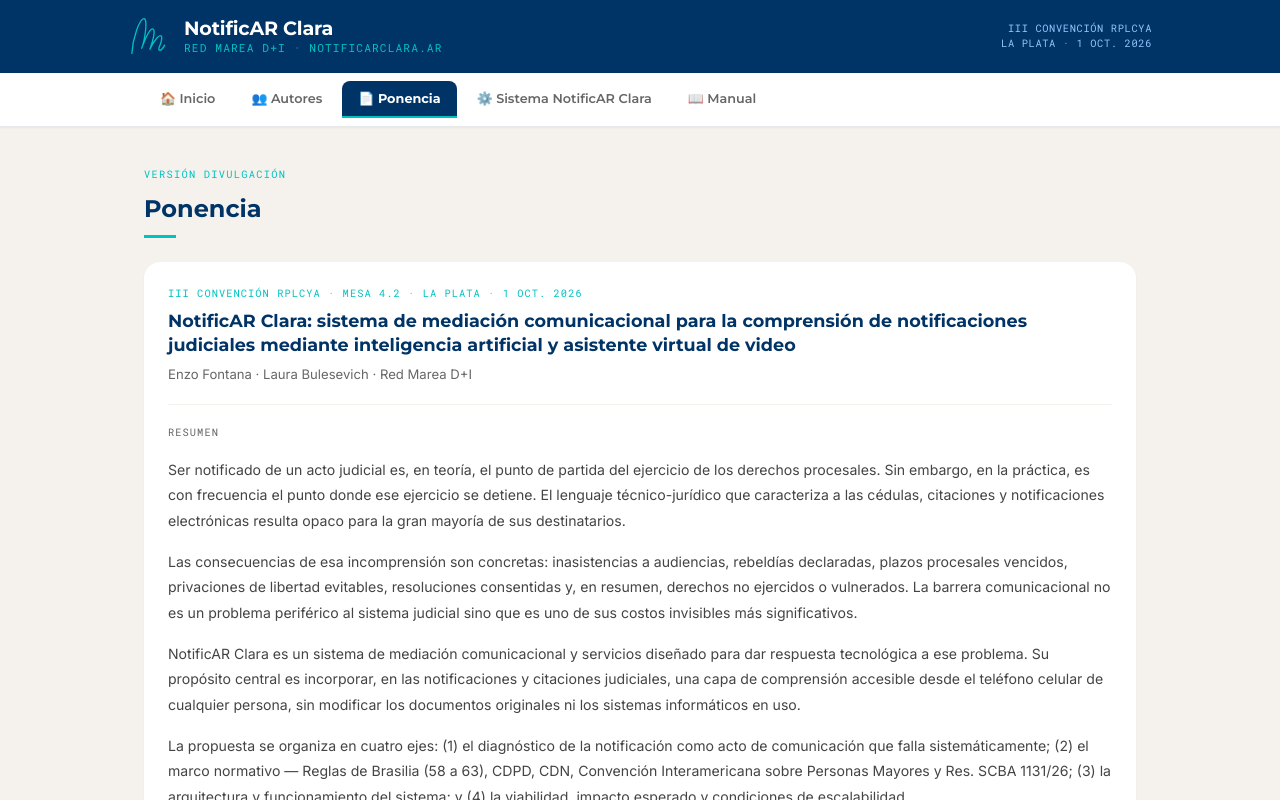
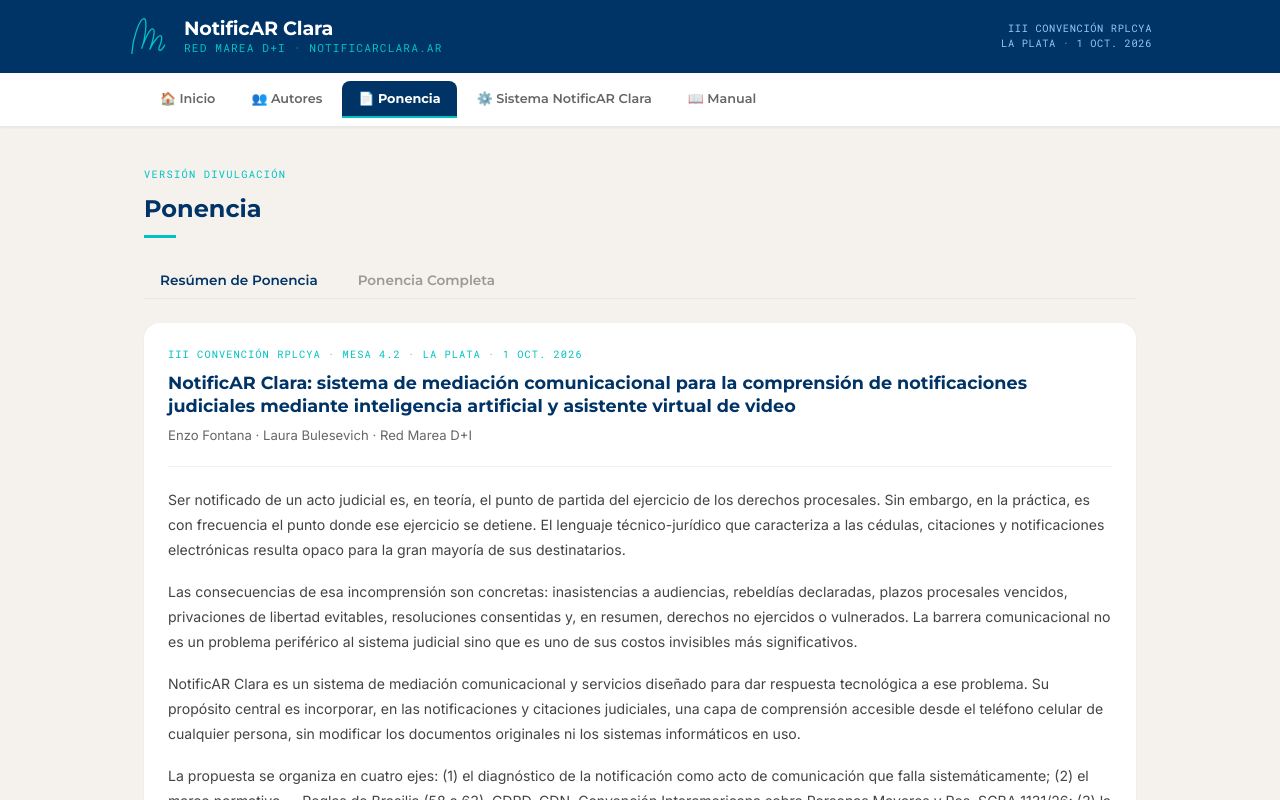
Before and after one commit to drfontana-arch/notificar-clara, a Next.js app: page / in a window 1280 px wide. Both pictures are taken after a click on the button "📄 Ponencia". Shown: the top 800 px of the page. Built offline with nearby package versions, Linux system fonts and the light colour scheme.

Commit message:
feat: ocultar mensajes/stats, sub-tabs ponencia, limpiar accesos rápidos

```diff
--- a/src/app/page.jsx
+++ b/src/app/page.jsx
@@ -97,6 +97,7 @@
 
 export default function LandingPage() {
   const [tabActiva, setTabActiva] = useState('inicio')
+  const [subTabPonencia, setSubTabPonencia] = useState('resumen')
 
   return (
     <div className="min-h-screen rm-bg flex flex-col" style={{ fontFamily: 'var(--font-body)' }}>
@@ -243,12 +244,10 @@
               <p style={{ fontFamily: 'var(--font-mono)', color: '#666', fontSize: '0.65rem', letterSpacing: '0.1em' }} className="uppercase mb-4">Accesos directos</p>
               <div className="grid grid-cols-2 sm:grid-cols-3 gap-3">
                 {[
-                  { label: 'Panel del operador', desc: 'Generar notificaciones', href: '/operador', primary: true },
-                  { label: 'Mensajes WhatsApp', desc: 'Bandeja de mensajes', href: '/operador/mensajes', primary: false },
-                  { label: 'Estadísticas', desc: 'Actividad del sistema', href: '/admin/estadisticas', primary: false },
+                  { label: 'Sistema NotificAR Clara', desc: 'Generar notificaciones', href: '/operador', primary: true },
                   { label: 'Manual', desc: 'Guía del operador', href: '/sobre', primary: false },
-                  { label: 'Autores', desc: 'Enzo y Laura', onclick: () => setTabActiva('autores'), primary: false },
-                  { label: 'Ponencia', desc: 'Congreso 2026', onclick: () => setTabActiva('ponencia'), primary: false },
+                  { label: 'Autores', desc: 'Red Marea D+I', onclick: () => setTabActiva('autores'), primary: false },
+                  { label: 'Ponencia', desc: 'III Convención RPLCyA', onclick: () => setTabActiva('ponencia'), primary: false },
                 ].map((item, i) => {
                   const cls = item.primary
                     ? 'text-white hover:opacity-90'
@@ -358,6 +357,33 @@
               <div style={{ width: 32, height: 3, backgroundColor: '#00C2C2', marginTop: 8 }} />
             </div>
 
+            {/* Sub-tabs ponencia */}
+            <div className="flex gap-2 border-b" style={{ borderBottomColor: '#e5e7eb' }}>
+              {[
+                { id: 'resumen', label: 'Resúmen de Ponencia' },
+                { id: 'completa', label: 'Ponencia Completa' },
+              ].map(st => (
+                <button
+                  key={st.id}
+                  onClick={() => setSubTabPonencia(st.id)}
+                  style={{
+                    fontFamily: 'var(--font-heading)',
+                    fontWeight: 600,
+                    fontSize: '0.85rem',
+                    color: subTabPonencia === st.id ? '#003366' : '#999',
+                    borderBottom: subTabPonencia === st.id ? '3px solid #00C2C2' : '3px solid transparent',
+                    padding: '8px 16px',
+                    background: 'none',
+                    border: 'none',
+                    borderBottom: subTabPonencia === st.id ? '3px solid #00C2C2' : '3px solid transparent',
+                    cursor: 'pointer',
+                    transition: 'color 0.15s',
+                  }}
+                >{st.label}</button>
+              ))}
+            </div>
+
+            {subTabPonencia === 'resumen' && (
               <div className="bg-white rounded-2xl shadow-sm p-6 space-y-5">
                 <div className="pb-5 border-b" style={{ borderBottomColor: '#F5F2ED' }}>
                   <p style={{ fontFamily: 'var(--font-mono)', color: '#00C2C2', fontSize: '0.65rem', letterSpacing: '0.1em' }} className="uppercase mb-2">
@@ -370,20 +396,21 @@
                     Enzo Fontana · Laura Bulesevich · Red Marea D+I
                   </p>
                 </div>
-
-              <div>
-                <p style={{ fontFamily: 'var(--font-mono)', color: '#666', fontSize: '0.65rem', letterSpacing: '0.1em' }} className="uppercase mb-4">Resumen</p>
                 <div className="space-y-4">
                   {PONENCIA_RESUMEN.split('\n\n').map((párrafo, i) => (
                     <p key={i} style={{ fontFamily: 'var(--font-body)', color: '#444', fontSize: '0.88rem', lineHeight: 1.8 }}>{párrafo}</p>
                   ))}
                 </div>
               </div>
+            )}
 
-              <div className="rounded-xl p-4 text-center border border-dashed" style={{ borderColor: '#00C2C2', color: '#666', fontFamily: 'var(--font-body)', fontSize: '0.85rem' }}>
-                📄 Texto completo de la ponencia — disponible próximamente en formato descargable.
+            {subTabPonencia === 'completa' && (
+              <div className="bg-white rounded-2xl shadow-sm p-10 flex flex-col items-center justify-center gap-4 text-center" style={{ minHeight: 260, border: '2px dashed #00C2C2' }}>
+                <span style={{ fontSize: '2.5rem' }}>📄</span>
+                <p style={{ fontFamily: 'var(--font-heading)', fontWeight: 700, fontSize: '1.1rem', color: '#003366' }}>Ponencia Completa</p>
+                <p style={{ fontFamily: 'var(--font-body)', color: '#666', fontSize: '0.88rem' }}>Próximamente disponible en formato descargable.</p>
               </div>
-            </div>
+            )}
           </div>
         )}
 
@@ -414,20 +441,6 @@
                 <span style={{ fontSize: '3rem', flexShrink: 0 }}>⚙️</span>
               </div>
             </a>
-
-            {/* Cards secundarias */}
-            <div className="grid grid-cols-1 sm:grid-cols-2 gap-4">
-              <a href="/operador/mensajes" className="rounded-2xl p-6 shadow-sm transition-opacity hover:opacity-90 flex flex-col gap-3 bg-white" style={{ border: '1px solid #e5e7eb', borderLeft: '4px solid #00C2C2', textDecoration: 'none' }}>
-                <span className="text-3xl">💬</span>
-                <p style={{ fontFamily: 'var(--font-heading)', fontWeight: 700, fontSize: '1.05rem', color: '#003366' }}>Mensajes WhatsApp</p>
-                <p style={{ fontFamily: 'var(--font-body)', fontSize: '0.78rem', color: '#666' }}>Bandeja de respuestas ciudadanas</p>
-              </a>
-              <a href="/admin/estadisticas" className="rounded-2xl p-6 shadow-sm transition-opacity hover:opacity-90 flex flex-col gap-3 bg-white" style={{ border: '1px solid #e5e7eb', borderLeft: '4px solid #00C2C2', textDecoration: 'none' }}>
-                <span className="text-3xl">📊</span>
-                <p style={{ fontFamily: 'var(--font-heading)', fontWeight: 700, fontSize: '1.05rem', color: '#003366' }}>Estadísticas</p>
-                <p style={{ fontFamily: 'var(--font-body)', fontSize: '0.78rem', color: '#666' }}>Actividad y métricas del sistema</p>
-              </a>
-            </div>
 
             {/* Banner de acceso — repetido abajo */}
             <a href="/operador" className="block rounded-2xl overflow-hidden shadow-md hover:opacity-95 transition-opacity" style={{ backgroundColor: '#F5F2ED', border: '2px solid #003366', textDecoration: 'none' }}>
```
Lines whose indentation alone changed are shown as unchanged.
